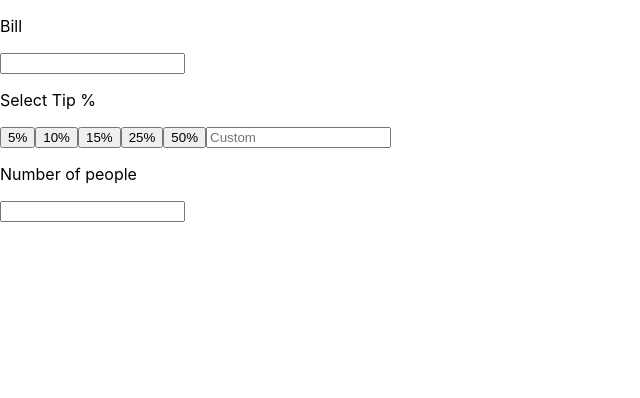
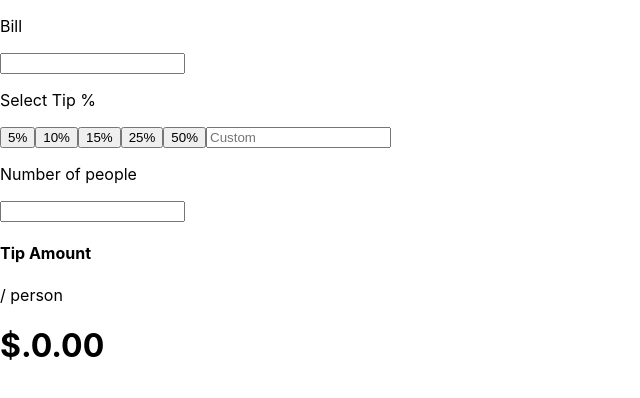
Before and after one commit to jmhar3/100-days-tip-calculator, a React (Create React App) app in the folder tip-calculator/: page / in a window 1280 px wide. Shown: the top 398 px of the page, without its empty margins (0-640 px from the left). Built offline with nearby package versions, Linux system fonts and the light colour scheme.

Commit message:
create Tip Amount Per Person

```diff
--- a/tip-calculator/src/App.js
+++ b/tip-calculator/src/App.js
@@ -2,6 +2,7 @@ import "./App.css";
 import { BillTotal } from "./components/BillTotal";
 import { TipSelect } from "./components/tip-select/TipSelect";
 import { PeopleTotal } from "./components/PeopleTotal";
+import { TipPerPerson } from "./components/TipPerPerson";
 
 function App() {
   return (
@@ -11,7 +12,9 @@ function App() {
         <TipSelect />
         <PeopleTotal />
       </div>
-      <div id="totals" className="container"></div>
+      <div id="totals" className="container">
+        <TipPerPerson />
+      </div>
     </div>
   );
 }
--- /dev/null
+++ b/tip-calculator/src/components/TipPerPerson.js
@@ -0,0 +1,11 @@
+export const TipPerPerson = () => {
+  return (
+    <div>
+      <div>
+        <h4>Tip Amount</h4>
+        <p>/ person</p>
+      </div>
+      <h1>$.0.00</h1>
+    </div>
+  );
+};
```
